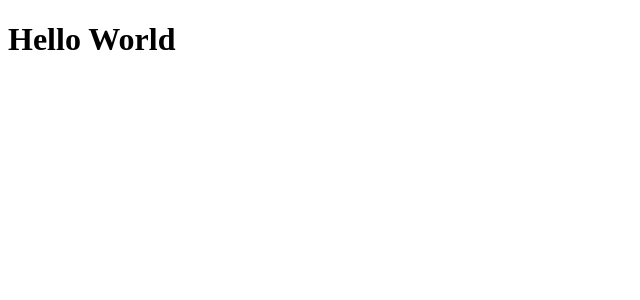
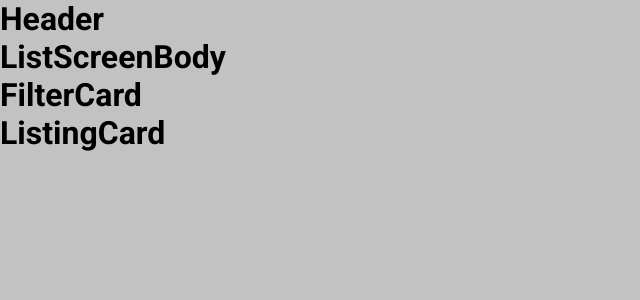
Before and after one commit to LeandroOliveiraSouza/DSFilter, a React (Vite) app: page / in a window 1280 px wide. Shown: the top 300 px of the page, without its empty margins (0-640 px from the left). Built offline with nearby package versions, Linux system fonts and the light colour scheme.

Commit message:
Component structure, App.tsx and global css

```diff
--- a/src/App.tsx
+++ b/src/App.tsx
@@ -1,5 +1,15 @@
+import FilterCard from "./components/FilterCard";
+import Header from "./components/Header";
+import ListScreenBody from "./components/ListScreenBody";
+import ListingCard from "./components/ListingCard";
+
 export default function App() {
   return (
-    <h1>Hello World</h1>
-  )
+    <>
+      <Header />
+      <ListScreenBody />
+      <FilterCard />
+      <ListingCard />
+    </>
+  );
 }
--- /dev/null
+++ b/src/components/FilterCard/index.tsx
@@ -0,0 +1,5 @@
+import "./styles.css";
+
+export default function FilterCard() {
+    return (<h1>FilterCard</h1>);
+}
--- /dev/null
+++ b/src/components/Header/index.tsx
@@ -0,0 +1,5 @@
+import "./styles.css";
+
+export default function Header() {
+    return (<h1>Header</h1>);
+}
--- /dev/null
+++ b/src/components/ListScreenBody/index.tsx
@@ -0,0 +1,5 @@
+import "./styles.css";
+
+export default function ListScreenBody() {
+    return (<h1>ListScreenBody</h1>);
+}
--- /dev/null
+++ b/src/components/ListingCard/index.tsx
@@ -0,0 +1,5 @@
+import "./styles.css";
+
+export default function ListingCard() {
+    return (<h1>ListingCard</h1>);
+}
--- a/src/index.css
+++ b/src/index.css
@@ -0,0 +1,44 @@
+@import url("https://fonts.googleapis.com/css2?family=Roboto:ital,wght@0,100;0,300;0,400;0,500;0,700;0,900;1,100;1,300;1,400;1,500;1,700;1,900&display=swap");
+
+:root {
+  --color-bg-primary: #c2c2c2;
+  --color-bg-secondary: #55bc04;
+  --color-bg-tertiary: #fff;
+
+  --color-font-primary: #fff;
+  --color-font-secondary: #6f6f6f;
+  --color-font-tertiary: #55bc04;
+
+  --color-border-primary: #55bc04;
+  --color-border-secondary: #c2c2c2;
+
+  --color-font-placeholder: #c2c2c2;
+}
+
+* {
+  box-sizing: border-box;
+  margin: 0;
+  padding: 0;
+  font-family: "Roboto", sans-serif;
+}
+
+html,
+body {
+  background-color: var(--color-bg-primary);
+}
+
+a,
+a:hover {
+  text-decoration: none;
+  color: unset;
+}
+
+main {
+  margin: 0 10px;
+}
+
+.container {
+  box-sizing: border-box;
+  max-width: 960px;
+  margin: 0 auto;
+}
```
Also changed, not shown: src/components/FilterCard/styles.css (added), src/components/Header/styles.css (added), src/components/ListScreenBody/styles.css (added), src/components/ListingCard/styles.css (added).
